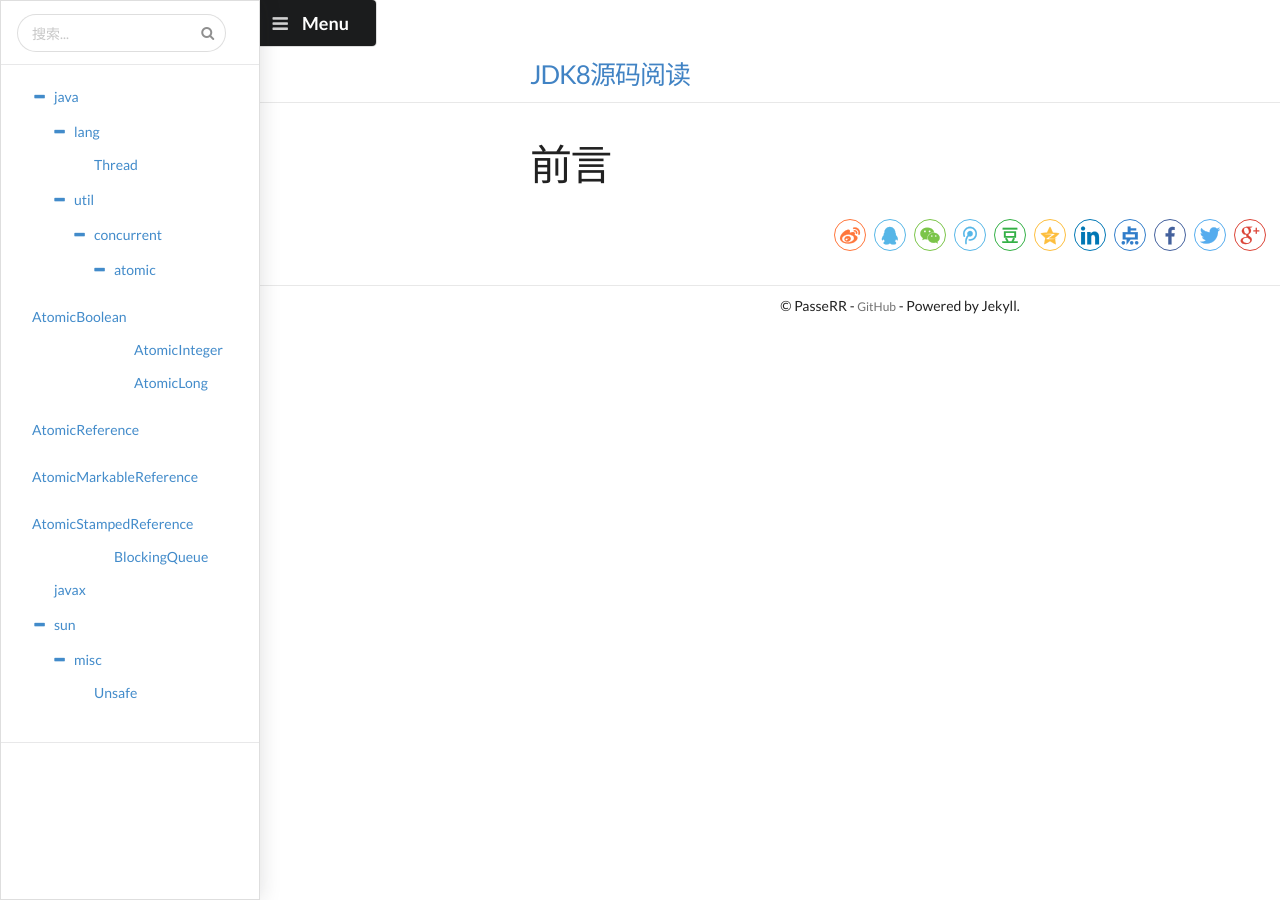
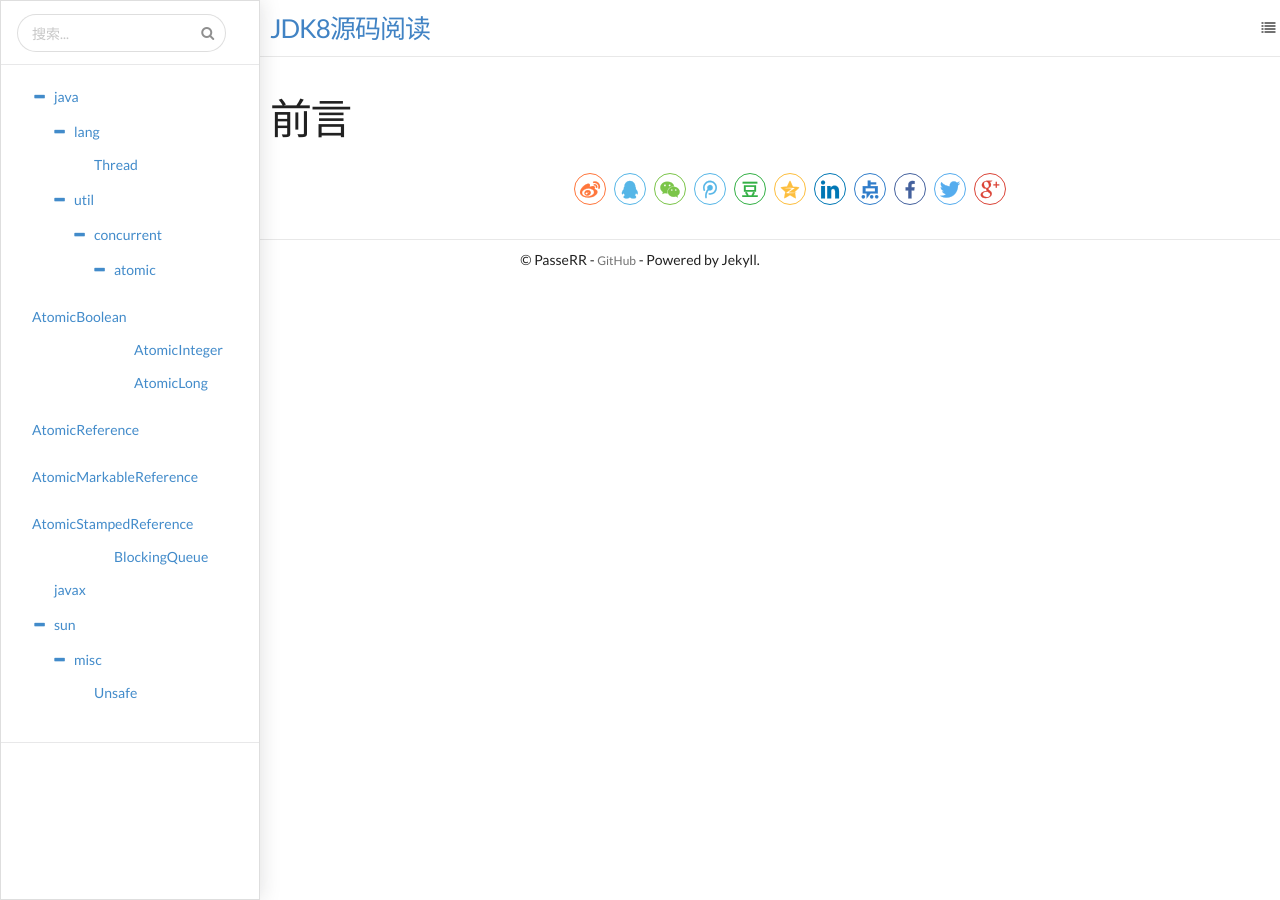
Before and after one commit to PasseRR/Java-Example, a Jekyll site: the page built from index.md, in a window 1280 px wide. Built offline with Jekyll 4.4.1, drawn with Linux system fonts in a browser that asks for light colours; nearby versions of some CDN libraries; library files that are not in the unit come from our copies.

Commit message:
update sidebar

```diff
--- a/_includes/header.html
+++ b/_includes/header.html
@@ -1,15 +1,11 @@
 <header class="site-header">
-    <!--<nav class="site-nav">-->
-    <!--<div class="trigger">-->
-    <!--<a class="page-link"-->
-    <!--onclick="javascript:$('.vertical.sidebar').sidebar('toggle');" href="#"-->
-    <!--target=""><i class="list icon"></i></a>-->
-    <!--</div>-->
-    <!--</nav>-->
-    <div class="ui black big launch right attached fixed button">
-        <i class="content icon"></i>
-        <span class="text">Menu</span>
-    </div>
+    <nav class="site-nav">
+        <div class="trigger">
+            <a class="page-link"
+               onclick="javascript:$('.vertical.sidebar').sidebar('toggle');" href="#"
+               target=""><i class="list icon"></i></a>
+        </div>
+    </nav>
     <div class="wrap">
         <div class="site-title">
             <a href="{{ site.url }}/">{{ site.title }}</a>
--- a/_includes/sidebar.html
+++ b/_includes/sidebar.html
@@ -1,4 +1,4 @@
-<div class="ui visible left vertical sidebar menu">
+<div class="ui visible left vertical sidebar overlay menu">
     <div class="item">
         <div class="ui search">
             <div class="ui icon input">
--- a/_layouts/default.html
+++ b/_layouts/default.html
@@ -28,10 +28,8 @@
 
     // 边栏
     $('.vertical.sidebar').sidebar('setting', {
-        dimPage: false,
-        closable: false,
-        returnScroll: true
-    }).sidebar('show');
+        dimPage: false
+    });
 
     // 目录搜索
     $('.ui.search').search({
--- a/asserts/css/custom.css
+++ b/asserts/css/custom.css
@@ -52,3 +52,7 @@ th {
     background-color: #666666;
     color: white;
 }
+
+.ui.left.sidebar, .ui.right.sidebar{
+    width: 400px;
+}
--- a/asserts/css/main.css
+++ b/asserts/css/main.css
@@ -83,7 +83,7 @@ a:visited {
 }
 
 .site-nav {
-    float: left;
+    float: right;
     line-height: 56px;
 }
 
```
